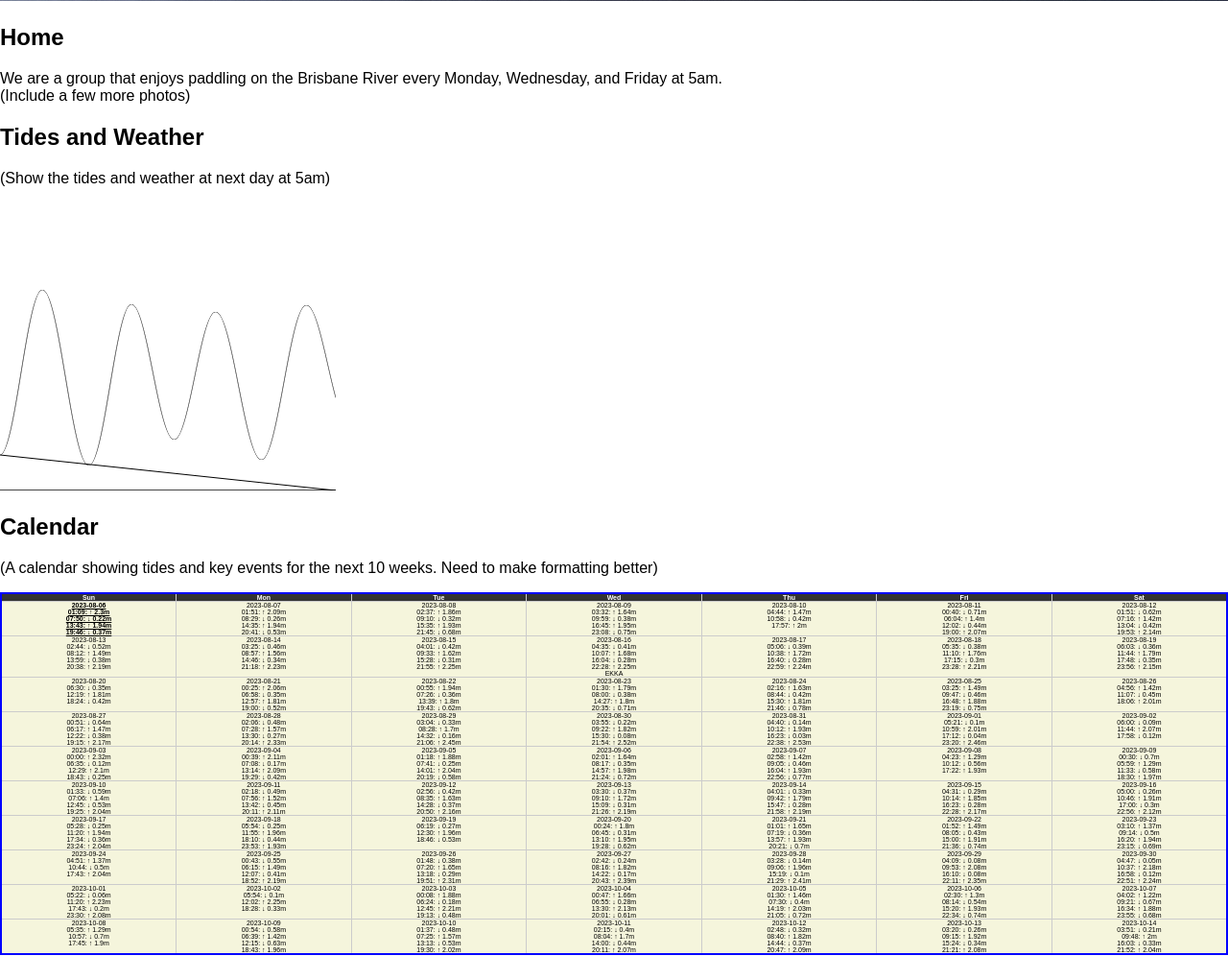
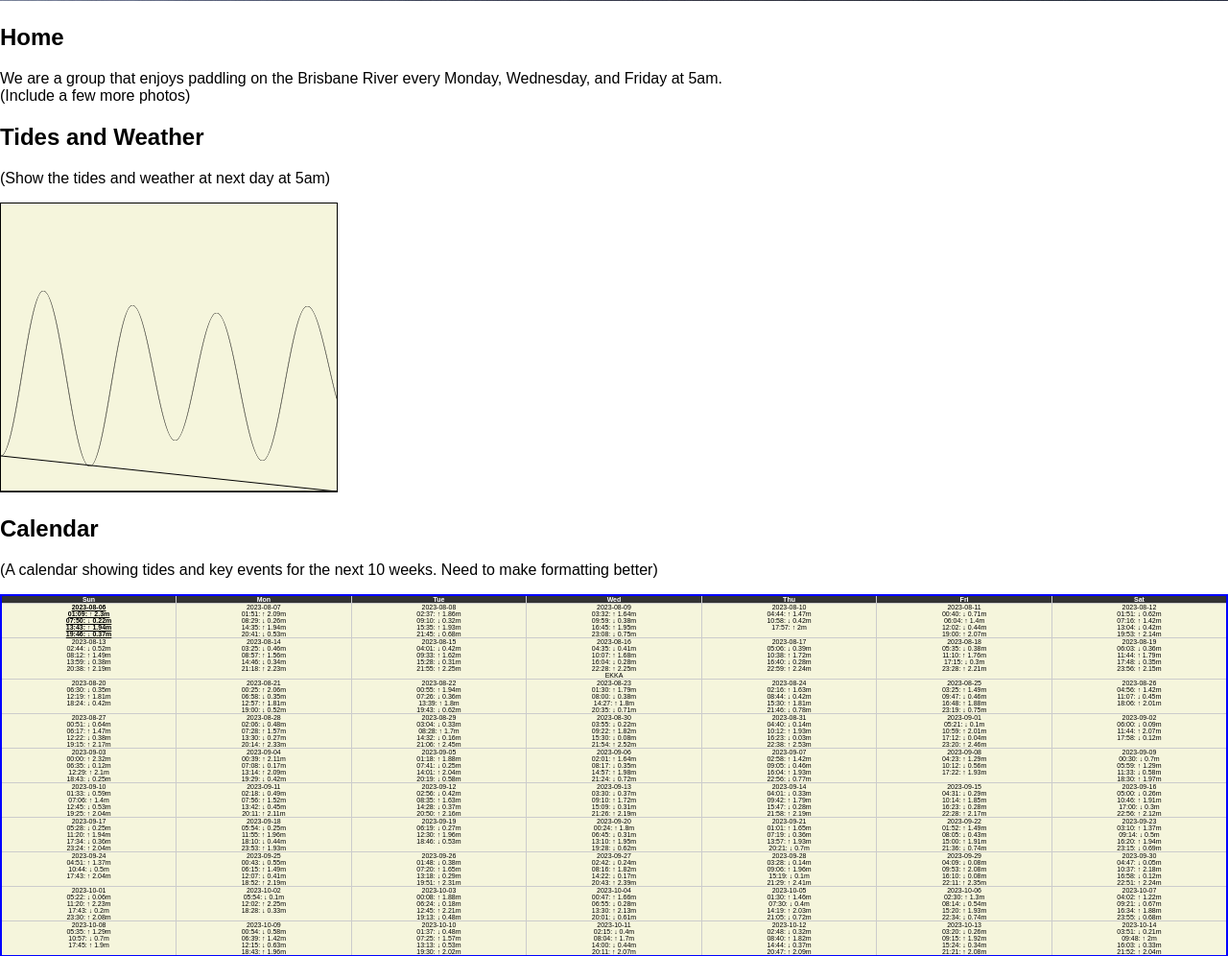
Before and after one commit to dpmatsalla/westendspearers, a PHP site: page / in a window 1280 px wide. Shown: the part 419-1415 px from the top of the page at 96% size. Run offline with PHP 8.4, Linux system fonts and the light colour scheme; some libraries are stand-ins or nearby versions.

Commit message:
Update styles.css

```diff
--- a/styles.css
+++ b/styles.css
@@ -1,4 +1,4 @@
-#canvas {
+canvas {
     border: 1px solid #000;
     background-color: beige;
 }
```
